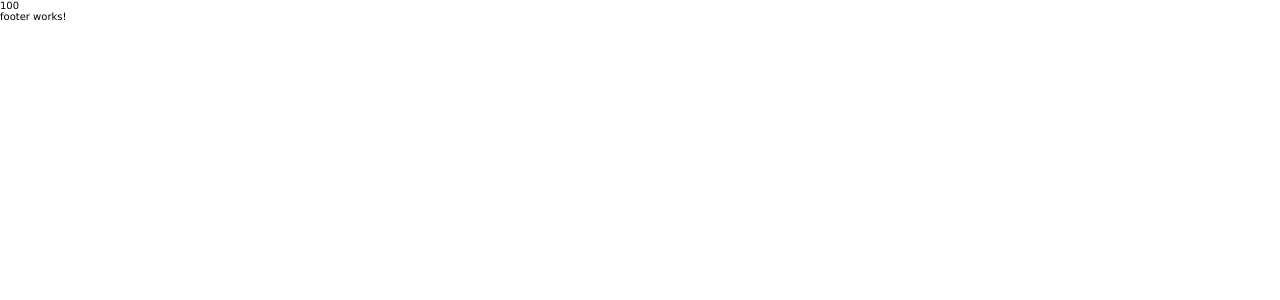
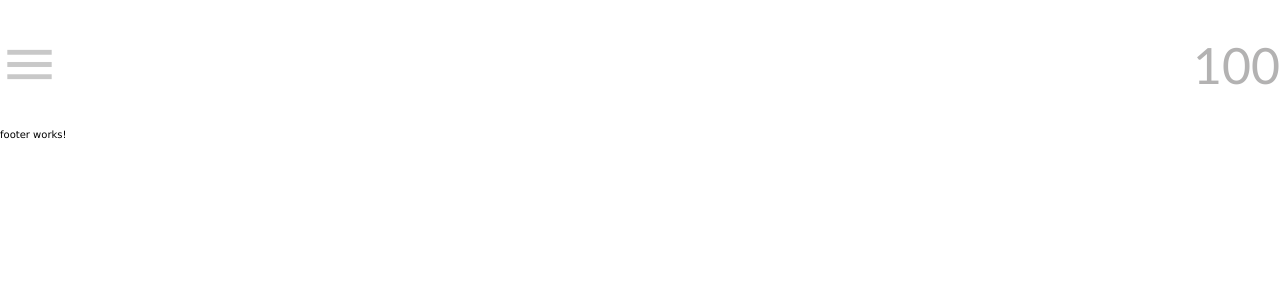
Before and after one commit to MaratkanovaAlexandra/plane-intersection-equation, an Angular app: page / in a window 1280 px wide. Shown: the top 300 px of the page. Built offline with nearby package versions, Linux system fonts and the light colour scheme.

Commit message:
feat: add header styles

```diff
--- a/src/app/components/header/header.component.scss
+++ b/src/app/components/header/header.component.scss
@@ -0,0 +1,36 @@
+.header {
+  height: 59px;
+  max-width: 1440px;
+  margin: 35px auto;
+
+  box-sizing: border-box;
+
+  display: flex;
+  align-items: center;
+  justify-content: space-between;
+}
+
+.hamburger {
+  height: 59px;
+  width: 59px;
+  transition: 0.5s;
+  background-image: url(../../../assets/icons/hamburger.svg);
+
+  &:hover {
+    opacity: 0.6;
+  }
+}
+
+.points {
+  height: 59px;
+  min-width: 59px;
+
+  display: flex;
+  align-items: center;
+  justify-content: center;
+
+  font-size: 3.125rem;
+  color: #b3b2b2;
+
+  font-family: "Gill Sans MT", sans-serif;
+}
```
Also changed, not shown: src/assets/icons/hamburger.svg (added).
